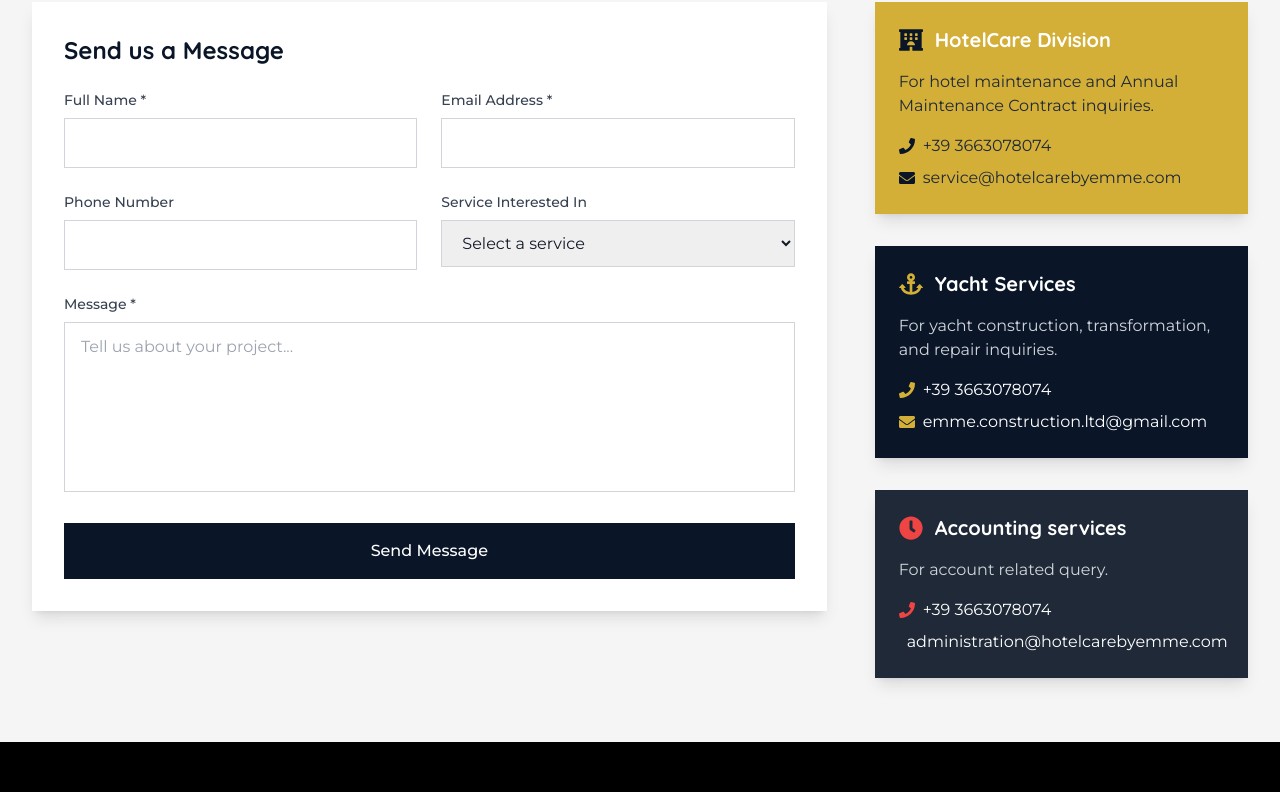
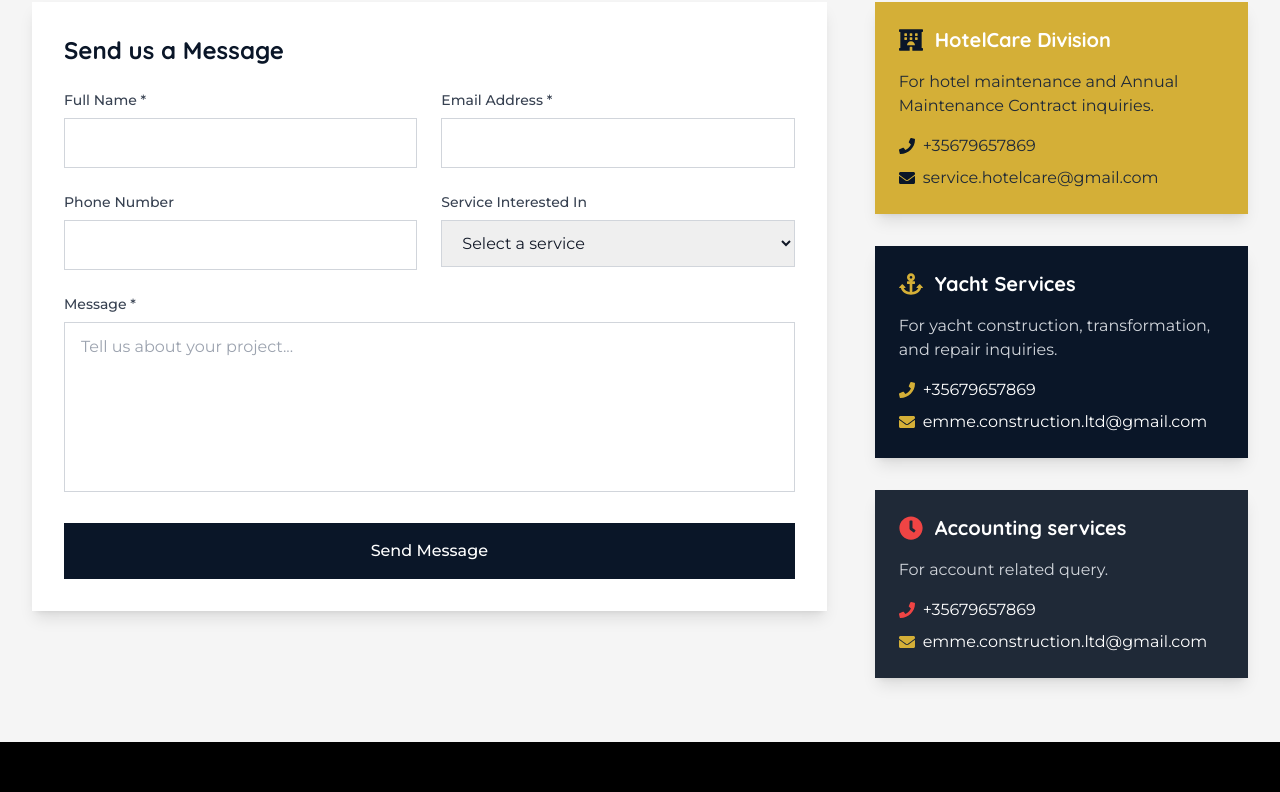
Before and after one commit to ankit4a4/HOTELCARE, a Next.js app: page /contact in a window 1280 px wide. Shown: the part 1292-2084 px from the top of the page. Built offline with nearby package versions, Linux system fonts and the light colour scheme.

Commit message:
contact number change

```diff
--- a/app/globals.css
+++ b/app/globals.css
@@ -62,3 +62,8 @@
     overflow-x: hidden;
   }
 }
+
+
+:root{
+  overflow-x: hidden;
+}
--- a/components/Footer.js
+++ b/components/Footer.js
@@ -136,7 +136,7 @@ const Footer = () => {
             <div className="space-y-2 text-sm text-gray-400">
               <div className="flex items-center space-x-2">
                 <FaPhone className="text-[#584910]" />
-                <span>+39 3663078074</span>
+                <span>+35679657869</span>
               </div>
               <div className="flex items-center space-x-2">
                 <FaEnvelope className="text-[#584910]" />
--- a/components/Navigation.js
+++ b/components/Navigation.js
@@ -99,8 +99,6 @@ const Navigation = () => {
         )}
       </AnimatePresence>
 
-
-
       <a
         href="https://wa.me/393663078074"
         target="_blank"
--- a/components/contact/ContactForm.jsx
+++ b/components/contact/ContactForm.jsx
@@ -189,12 +189,12 @@ const ContactForm = () => {
                             <div className="space-y-2">
                                 <div className="flex items-center">
                                     <FaPhone className="text-navy mr-2" />
-                                    <span className="text-gray-800">+39 3663078074</span>
+                                    <span className="text-gray-800">+35679657869</span>
                                 </div>
                                 <div className="flex items-center">
                                     <FaEnvelope className="text-navy mr-2" />
                                     <span className="text-gray-800">
-                                        service@hotelcarebyemme.com
+                                        service.hotelcare@gmail.com
                                     </span>
                                 </div>
                             </div>
@@ -213,7 +213,7 @@ const ContactForm = () => {
                             <div className="space-y-2">
                                 <div className="flex items-center">
                                     <FaPhone className="text-gold mr-2" />
-                                    <span>+39 3663078074</span>
+                                    <span>+35679657869</span>
                                 </div>
                                 <div className="flex items-center">
                                     <FaEnvelope className="text-gold mr-2" />
@@ -238,11 +238,11 @@ const ContactForm = () => {
                             <div className="space-y-2">
                                 <div className="flex items-center">
                                     <FaPhone className="text-red-500 mr-2" />
-                                    <span>+39 3663078074</span>
+                                    <span>+35679657869</span>
                                 </div>
                                 <div className="flex items-center">
                                     <FaEnvelope className="text-gold mr-2" />
-                                    <span>administration@hotelcarebyemme.com</span>
+                                    <span>emme.construction.ltd@gmail.com</span>
                                 </div>
                             </div>
                         </div>
--- a/components/contact/ContactInformation.jsx
+++ b/components/contact/ContactInformation.jsx
@@ -10,7 +10,7 @@ const ContactInformation = () => {
     {
       icon: <FaPhone />,
       title: "Phone",
-      details: "+39 3663078074",
+      details: "+35679657869",
       description: "Call us for immediate assistance",
     },
     {
```
Also changed, not shown: 1 other file (tests, documents, lock files or other folders). Lines whose indentation alone changed are shown as unchanged.
